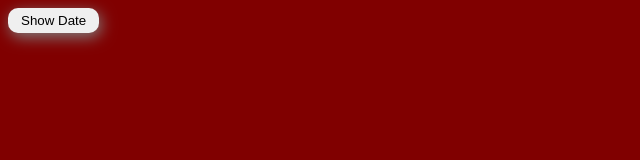
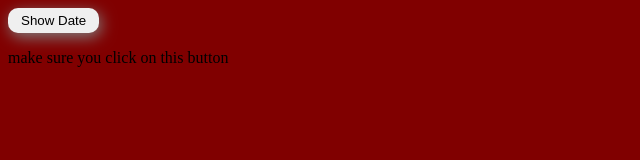
Before and after one commit to Ariyibi-Baseet/code-class, a plain HTML site: page index.html in a window 1280 px wide. Shown: the whole page, without its empty margins (0-640 px from the left). Drawn offline with Linux system fonts and the light colour scheme.

Commit message:
add new features

```diff
--- a/index.html
+++ b/index.html
@@ -8,7 +8,7 @@
   </head>
   <body>
     <button>Show Date</button>
-
+    <p>make sure you click on this button</p>
     <script src="script.js"></script>
   </body>
 </html>
```
